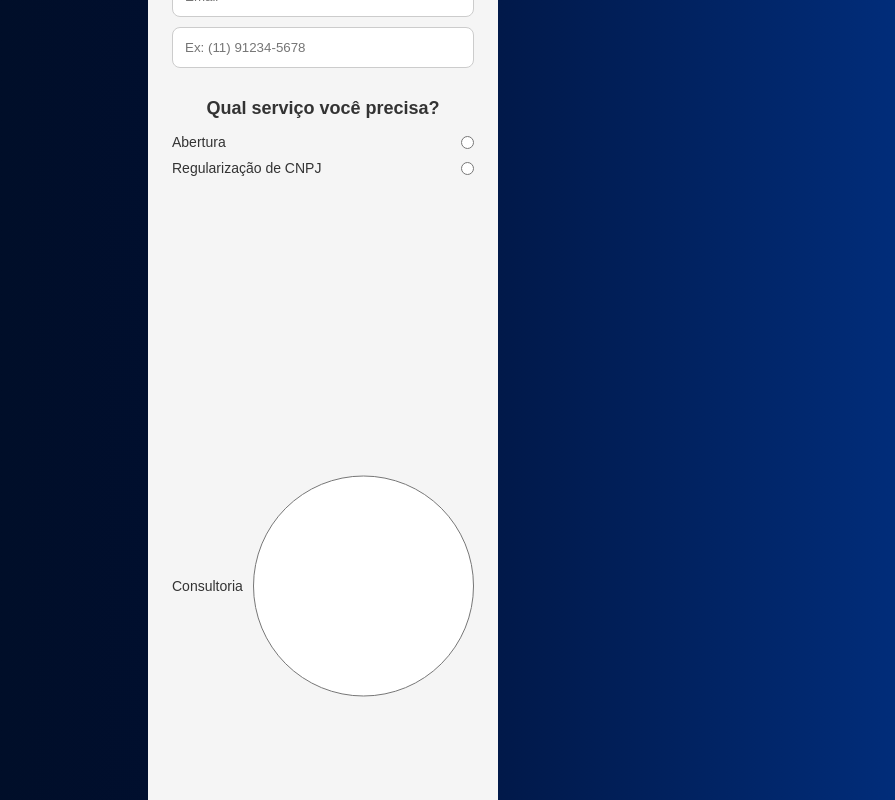
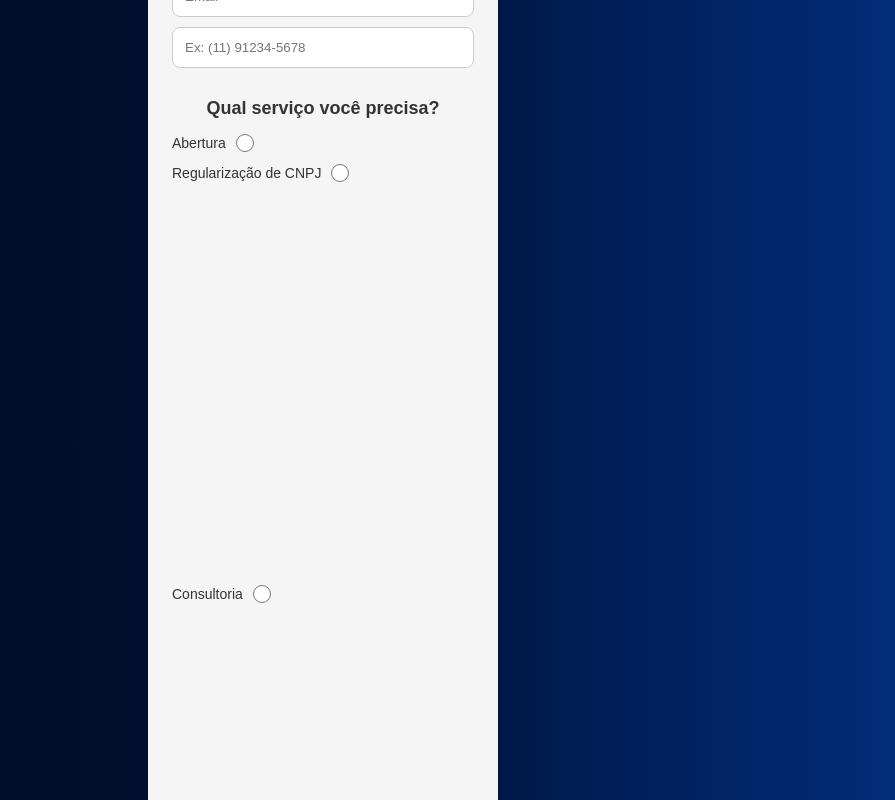
Before and after one commit to Ph-dev-77/site-contabilidade, a React (Vite) app: page / in a window 1280 px wide. Shown: the part 1080-1880 px from the top of the page, without its empty margins (317-1212 px from the left). Built offline with nearby package versions, Linux system fonts and the light colour scheme.

Commit message:
Update Formulario.css

```diff
--- a/src/components/Formulario/Formulario.css
+++ b/src/components/Formulario/Formulario.css
@@ -92,35 +92,38 @@ body {
 
 }
 
-/* Grupo de radios */
+/* Grupo radios */
 .radio-group {
   display: flex;
   flex-direction: column;
-  gap: 10px;
+  gap: 12px;
 }
 
-/* Cada linha */
+/* Linha */
 .radio-item {
   display: flex;
-  justify-content: space-between;
   align-items: center;
-  width: 100%;
+  gap: 10px;
 }
 
 /* Label */
 .radio-item label {
   font-size: 14px;
-  flex: 1;
-  text-align: left;
-  width: 100%;
   cursor: pointer;
 }
 
 /* Radio */
-.radio-item input {
+.radio-item input[type="radio"] {
+  width: 18px;
+  height: 18px;
+  cursor: pointer;
+}
+
+/* Radio */
+/*.radio-item input {
   margin-left: 10px;
 }
-
+/*
 /* Botão principal */
 button[type="submit"] {
   width: 100%;
```
